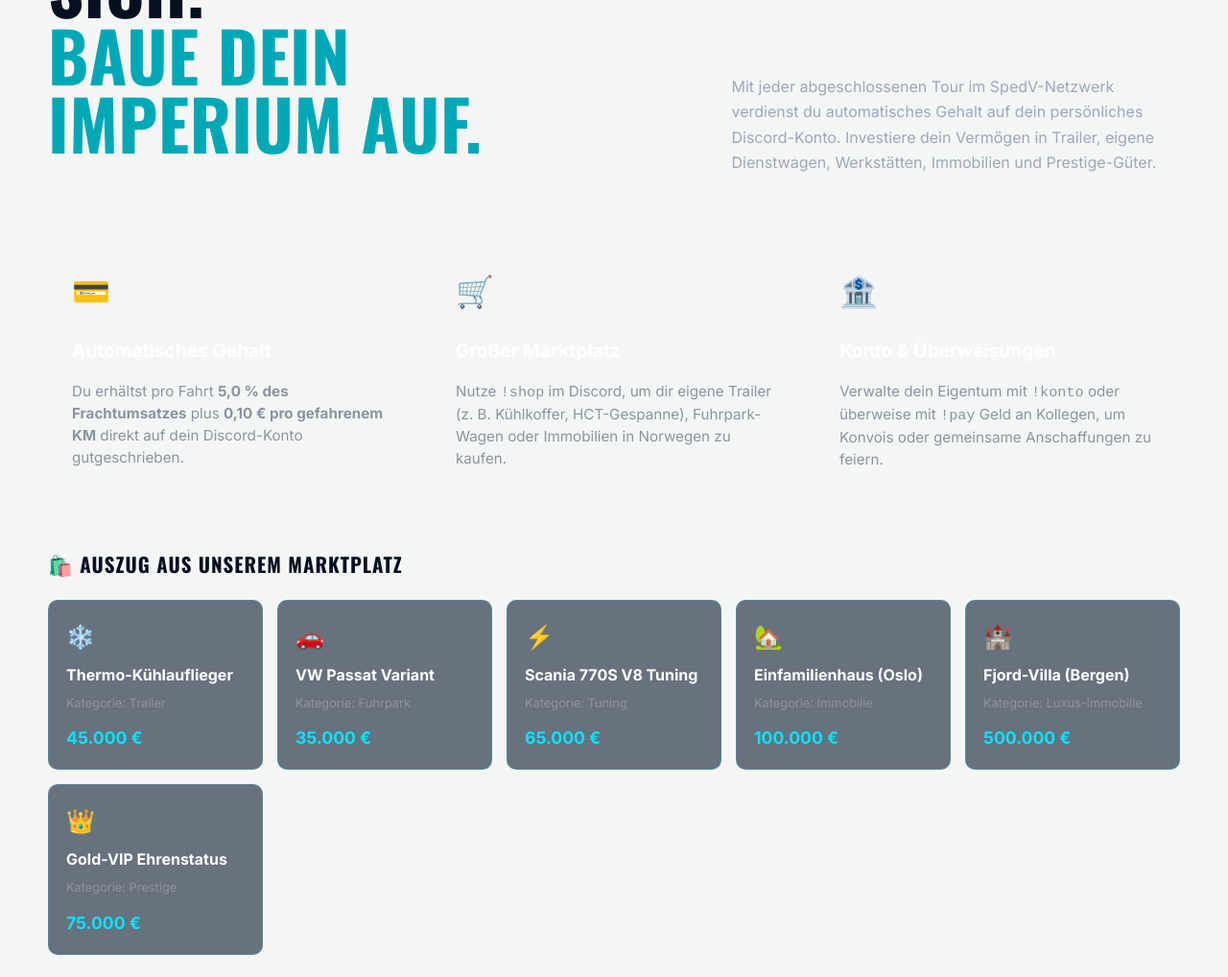
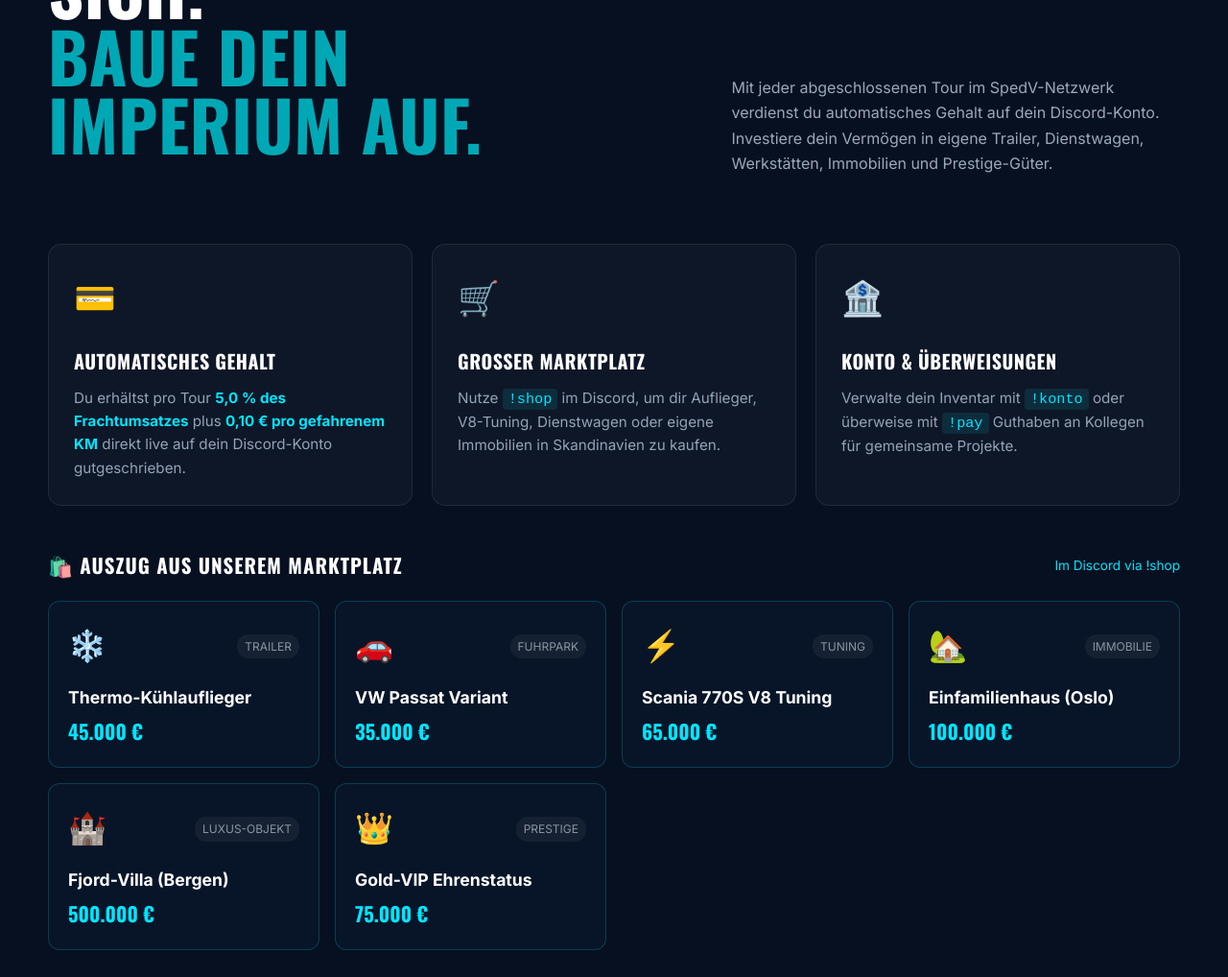
Before and after one commit to nordland-logistik/ets, a plain HTML site: page index.html in a window 1280 px wide. Shown: the part 2242-3260 px from the top of the page at 96% size. Drawn offline with nearby package versions, Linux system fonts and the light colour scheme; no server answers.

Commit message:
Enhance styles and content in index.html
Updated styles and content in the economy section and shop preview grid for improved visual consistency and clarity.

```diff
--- a/index.html
+++ b/index.html
@@ -95,7 +95,7 @@
     </div>
 
     <!-- Top 5 Tabelle -->
-    <h3 style="font-size: 1.3rem; margin-bottom: 15px; text-transform: uppercase; font-family: 'Oswald', sans-serif; letter-spacing: 1px;">🏆 Top 5 Fahrer des Monats</h3>
+    <h3 style="font-size: 1.3rem; margin-bottom: 15px; text-transform: uppercase; font-family: 'Oswald', sans-serif; letter-spacing: 1px; color: #FFF;">🏆 Top 5 Fahrer des Monats</h3>
     <div style="overflow-x: auto; border-radius: 12px; border: 1px solid rgba(255, 255, 255, 0.08); background: rgba(10, 25, 47, 0.6);">
       <table style="width: 100%; border-collapse: collapse; text-align: left;">
         <thead>
@@ -118,80 +118,96 @@
 <!-- ======================================================= -->
 <!-- NORDLAND ECONOMY & MARKTPLATZ SECTION                   -->
 <!-- ======================================================= -->
-<section id="economy" class="section">
+<section id="economy" class="section dark" style="border-top: 1px solid rgba(255, 255, 255, 0.05);">
   <div class="container">
     <div class="section-head">
       <div>
         <div class="eyebrow">VIRTUELLES WIRTSCHAFTSSYSTEM</div>
         <h2>Fahrten lohnen sich.<br><span>Baue dein Imperium auf.</span></h2>
       </div>
-      <p>Mit jeder abgeschlossenen Tour im SpedV-Netzwerk verdienst du automatisches Gehalt auf dein persönliches Discord-Konto. Investiere dein Vermögen in Trailer, eigene Dienstwagen, Werkstätten, Immobilien und Prestige-Güter.</p>
+      <p>Mit jeder abgeschlossenen Tour im SpedV-Netzwerk verdienst du automatisches Gehalt auf dein Discord-Konto. Investiere dein Vermögen in eigene Trailer, Dienstwagen, Werkstätten, Immobilien und Prestige-Güter.</p>
     </div>
 
-    <!-- 3 Funktionskacheln -->
-    <div style="display: grid; grid-template-columns: repeat(auto-fit, minmax(280px, 1fr)); gap: 20px; margin-bottom: 40px;">
-      <div style="background: rgba(255, 255, 255, 0.02); border: 1px solid rgba(255, 255, 255, 0.08); border-radius: 12px; padding: 24px;">
-        <div style="font-size: 2rem; margin-bottom: 10px;">💳</div>
-        <h3 style="font-size: 1.2rem; color: #FFF; margin-bottom: 8px;">Automatisches Gehalt</h3>
-        <p style="color: #8B949E; font-size: 0.95rem; line-height: 1.5;">Du erhältst pro Fahrt <b>5,0 % des Frachtumsatzes</b> plus <b>0,10 € pro gefahrenem KM</b> direkt auf dein Discord-Konto gutgeschrieben.</p>
+    <!-- 3 Funktionskacheln im Dark-Design -->
+    <div style="display: grid; grid-template-columns: repeat(auto-fit, minmax(280px, 1fr)); gap: 20px; margin-bottom: 45px;">
+      <div style="background: rgba(255, 255, 255, 0.03); border: 1px solid rgba(255, 255, 255, 0.08); border-radius: 14px; padding: 26px;">
+        <div style="font-size: 2.2rem; margin-bottom: 12px;">💳</div>
+        <h3 style="font-size: 1.25rem; color: #FFF; margin-bottom: 10px; font-family: 'Oswald', sans-serif; letter-spacing: 0.5px;">AUTOMATISCHES GEHALT</h3>
+        <p style="color: #94A3B8; font-size: 0.95rem; line-height: 1.6; margin: 0;">Du erhältst pro Tour <strong style="color: #00E5FF;">5,0 % des Frachtumsatzes</strong> plus <strong style="color: #00E5FF;">0,10 € pro gefahrenem KM</strong> direkt live auf dein Discord-Konto gutgeschrieben.</p>
       </div>
 
-      <div style="background: rgba(255, 255, 255, 0.02); border: 1px solid rgba(255, 255, 255, 0.08); border-radius: 12px; padding: 24px;">
-        <div style="font-size: 2rem; margin-bottom: 10px;">🛒</div>
-        <h3 style="font-size: 1.2rem; color: #FFF; margin-bottom: 8px;">Großer Marktplatz</h3>
-        <p style="color: #8B949E; font-size: 0.95rem; line-height: 1.5;">Nutze <code>!shop</code> im Discord, um dir eigene Trailer (z. B. Kühlkoffer, HCT-Gespanne), Fuhrpark-Wagen oder Immobilien in Norwegen zu kaufen.</p>
+      <div style="background: rgba(255, 255, 255, 0.03); border: 1px solid rgba(255, 255, 255, 0.08); border-radius: 14px; padding: 26px;">
+        <div style="font-size: 2.2rem; margin-bottom: 12px;">🛒</div>
+        <h3 style="font-size: 1.25rem; color: #FFF; margin-bottom: 10px; font-family: 'Oswald', sans-serif; letter-spacing: 0.5px;">GROSSER MARKTPLATZ</h3>
+        <p style="color: #94A3B8; font-size: 0.95rem; line-height: 1.6; margin: 0;">Nutze <code style="background: rgba(0, 229, 255, 0.1); color: #00E5FF; padding: 2px 6px; border-radius: 4px;">!shop</code> im Discord, um dir Auflieger, V8-Tuning, Dienstwagen oder eigene Immobilien in Skandinavien zu kaufen.</p>
       </div>
 
-      <div style="background: rgba(255, 255, 255, 0.02); border: 1px solid rgba(255, 255, 255, 0.08); border-radius: 12px; padding: 24px;">
-        <div style="font-size: 2rem; margin-bottom: 10px;">🏦</div>
-        <h3 style="font-size: 1.2rem; color: #FFF; margin-bottom: 8px;">Konto & Überweisungen</h3>
-        <p style="color: #8B949E; font-size: 0.95rem; line-height: 1.5;">Verwalte dein Eigentum mit <code>!konto</code> oder überweise mit <code>!pay</code> Geld an Kollegen, um Konvois oder gemeinsame Anschaffungen zu feiern.</p>
+      <div style="background: rgba(255, 255, 255, 0.03); border: 1px solid rgba(255, 255, 255, 0.08); border-radius: 14px; padding: 26px;">
+        <div style="font-size: 2.2rem; margin-bottom: 12px;">🏦</div>
+        <h3 style="font-size: 1.25rem; color: #FFF; margin-bottom: 10px; font-family: 'Oswald', sans-serif; letter-spacing: 0.5px;">KONTO & ÜBERWEISUNGEN</h3>
+        <p style="color: #94A3B8; font-size: 0.95rem; line-height: 1.6; margin: 0;">Verwalte dein Inventar mit <code style="background: rgba(0, 229, 255, 0.1); color: #00E5FF; padding: 2px 6px; border-radius: 4px;">!konto</code> oder überweise mit <code style="background: rgba(0, 229, 255, 0.1); color: #00E5FF; padding: 2px 6px; border-radius: 4px;">!pay</code> Guthaben an Kollegen für gemeinsame Projekte.</p>
       </div>
     </div>
 
-    <!-- Shop Vorschau Grid -->
-    <h3 style="font-size: 1.3rem; margin-bottom: 20px; text-transform: uppercase; font-family: 'Oswald', sans-serif; letter-spacing: 1px;">🛍️ Auszug aus unserem Marktplatz</h3>
-    <div style="display: grid; grid-template-columns: repeat(auto-fit, minmax(220px, 1fr)); gap: 15px;">
-      <div style="background: rgba(10, 25, 47, 0.6); border: 1px solid rgba(0, 229, 255, 0.2); border-radius: 10px; padding: 18px;">
-        <div style="font-size: 1.5rem;">❄️</div>
-        <b style="color: #FFF; display: block; margin: 6px 0 2px;">Thermo-Kühlauflieger</b>
-        <span style="color: #8B949E; font-size: 0.8rem;">Kategorie: Trailer</span>
-        <div style="color: #00E5FF; font-weight: 700; font-size: 1.1rem; margin-top: 10px;">45.000 €</div>
+    <!-- Shop Vorschau Grid (sauberes 3-Spalten-Raster) -->
+    <div style="display: flex; justify-content: space-between; align-items: center; margin-bottom: 20px;">
+      <h3 style="font-size: 1.3rem; text-transform: uppercase; font-family: 'Oswald', sans-serif; letter-spacing: 1px; color: #FFF; margin: 0;">🛍️ Auszug aus unserem Marktplatz</h3>
+      <span style="font-size: 0.85rem; color: #00E5FF;">Im Discord via !shop</span>
+    </div>
+
+    <div style="display: grid; grid-template-columns: repeat(auto-fit, minmax(280px, 1fr)); gap: 16px;">
+      <div style="background: rgba(10, 25, 47, 0.6); border: 1px solid rgba(0, 229, 255, 0.2); border-radius: 12px; padding: 20px; transition: transform 0.2s ease;">
+        <div style="display: flex; justify-content: space-between; align-items: center;">
+          <span style="font-size: 2rem;">❄️</span>
+          <span style="font-size: 0.75rem; color: #8B949E; background: rgba(255, 255, 255, 0.05); padding: 3px 8px; border-radius: 12px; text-transform: uppercase;">Trailer</span>
+        </div>
+        <div style="color: #FFF; font-weight: 700; font-size: 1.1rem; margin: 12px 0 4px;">Thermo-Kühlauflieger</div>
+        <div style="color: #00E5FF; font-weight: 800; font-size: 1.3rem; font-family: 'Oswald', sans-serif;">45.000 €</div>
       </div>
 
-      <div style="background: rgba(10, 25, 47, 0.6); border: 1px solid rgba(0, 229, 255, 0.2); border-radius: 10px; padding: 18px;">
-        <div style="font-size: 1.5rem;">🚗</div>
-        <b style="color: #FFF; display: block; margin: 6px 0 2px;">VW Passat Variant</b>
-        <span style="color: #8B949E; font-size: 0.8rem;">Kategorie: Fuhrpark</span>
-        <div style="color: #00E5FF; font-weight: 700; font-size: 1.1rem; margin-top: 10px;">35.000 €</div>
+      <div style="background: rgba(10, 25, 47, 0.6); border: 1px solid rgba(0, 229, 255, 0.2); border-radius: 12px; padding: 20px; transition: transform 0.2s ease;">
+        <div style="display: flex; justify-content: space-between; align-items: center;">
+          <span style="font-size: 2rem;">🚗</span>
+          <span style="font-size: 0.75rem; color: #8B949E; background: rgba(255, 255, 255, 0.05); padding: 3px 8px; border-radius: 12px; text-transform: uppercase;">Fuhrpark</span>
+        </div>
+        <div style="color: #FFF; font-weight: 700; font-size: 1.1rem; margin: 12px 0 4px;">VW Passat Variant</div>
+        <div style="color: #00E5FF; font-weight: 800; font-size: 1.3rem; font-family: 'Oswald', sans-serif;">35.000 €</div>
       </div>
 
-      <div style="background: rgba(10, 25, 47, 0.6); border: 1px solid rgba(0, 229, 255, 0.2); border-radius: 10px; padding: 18px;">
-        <div style="font-size: 1.5rem;">⚡</div>
-        <b style="color: #FFF; display: block; margin: 6px 0 2px;">Scania 770S V8 Tuning</b>
-        <span style="color: #8B949E; font-size: 0.8rem;">Kategorie: Tuning</span>
-        <div style="color: #00E5FF; font-weight: 700; font-size: 1.1rem; margin-top: 10px;">65.000 €</div>
+      <div style="background: rgba(10, 25, 47, 0.6); border: 1px solid rgba(0, 229, 255, 0.2); border-radius: 12px; padding: 20px; transition: transform 0.2s ease;">
+        <div style="display: flex; justify-content: space-between; align-items: center;">
+          <span style="font-size: 2rem;">⚡</span>
+          <span style="font-size: 0.75rem; color: #8B949E; background: rgba(255, 255, 255, 0.05); padding: 3px 8px; border-radius: 12px; text-transform: uppercase;">Tuning</span>
+        </div>
+        <div style="color: #FFF; font-weight: 700; font-size: 1.1rem; margin: 12px 0 4px;">Scania 770S V8 Tuning</div>
+        <div style="color: #00E5FF; font-weight: 800; font-size: 1.3rem; font-family: 'Oswald', sans-serif;">65.000 €</div>
       </div>
 
-      <div style="background: rgba(10, 25, 47, 0.6); border: 1px solid rgba(0, 229, 255, 0.2); border-radius: 10px; padding: 18px;">
-        <div style="font-size: 1.5rem;">🏡</div>
-        <b style="color: #FFF; display: block; margin: 6px 0 2px;">Einfamilienhaus (Oslo)</b>
-        <span style="color: #8B949E; font-size: 0.8rem;">Kategorie: Immobilie</span>
-        <div style="color: #00E5FF; font-weight: 700; font-size: 1.1rem; margin-top: 10px;">100.000 €</div>
+      <div style="background: rgba(10, 25, 47, 0.6); border: 1px solid rgba(0, 229, 255, 0.2); border-radius: 12px; padding: 20px; transition: transform 0.2s ease;">
+        <div style="display: flex; justify-content: space-between; align-items: center;">
+          <span style="font-size: 2rem;">🏡</span>
+          <span style="font-size: 0.75rem; color: #8B949E; background: rgba(255, 255, 255, 0.05); padding: 3px 8px; border-radius: 12px; text-transform: uppercase;">Immobilie</span>
+        </div>
+        <div style="color: #FFF; font-weight: 700; font-size: 1.1rem; margin: 12px 0 4px;">Einfamilienhaus (Oslo)</div>
+        <div style="color: #00E5FF; font-weight: 800; font-size: 1.3rem; font-family: 'Oswald', sans-serif;">100.000 €</div>
       </div>
 
-      <div style="background: rgba(10, 25, 47, 0.6); border: 1px solid rgba(0, 229, 255, 0.2); border-radius: 10px; padding: 18px;">
-        <div style="font-size: 1.5rem;">🏰</div>
-        <b style="color: #FFF; display: block; margin: 6px 0 2px;">Fjord-Villa (Bergen)</b>
-        <span style="color: #8B949E; font-size: 0.8rem;">Kategorie: Luxus-Immobilie</span>
-        <div style="color: #00E5FF; font-weight: 700; font-size: 1.1rem; margin-top: 10px;">500.000 €</div>
+      <div style="background: rgba(10, 25, 47, 0.6); border: 1px solid rgba(0, 229, 255, 0.2); border-radius: 12px; padding: 20px; transition: transform 0.2s ease;">
+        <div style="display: flex; justify-content: space-between; align-items: center;">
+          <span style="font-size: 2rem;">🏰</span>
+          <span style="font-size: 0.75rem; color: #8B949E; background: rgba(255, 255, 255, 0.05); padding: 3px 8px; border-radius: 12px; text-transform: uppercase;">Luxus-Objekt</span>
+        </div>
+        <div style="color: #FFF; font-weight: 700; font-size: 1.1rem; margin: 12px 0 4px;">Fjord-Villa (Bergen)</div>
+        <div style="color: #00E5FF; font-weight: 800; font-size: 1.3rem; font-family: 'Oswald', sans-serif;">500.000 €</div>
       </div>
 
-      <div style="background: rgba(10, 25, 47, 0.6); border: 1px solid rgba(0, 229, 255, 0.2); border-radius: 10px; padding: 18px;">
-        <div style="font-size: 1.5rem;">👑</div>
-        <b style="color: #FFF; display: block; margin: 6px 0 2px;">Gold-VIP Ehrenstatus</b>
-        <span style="color: #8B949E; font-size: 0.8rem;">Kategorie: Prestige</span>
-        <div style="color: #00E5FF; font-weight: 700; font-size: 1.1rem; margin-top: 10px;">75.000 €</div>
+      <div style="background: rgba(10, 25, 47, 0.6); border: 1px solid rgba(0, 229, 255, 0.2); border-radius: 12px; padding: 20px; transition: transform 0.2s ease;">
+        <div style="display: flex; justify-content: space-between; align-items: center;">
+          <span style="font-size: 2rem;">👑</span>
+          <span style="font-size: 0.75rem; color: #8B949E; background: rgba(255, 255, 255, 0.05); padding: 3px 8px; border-radius: 12px; text-transform: uppercase;">Prestige</span>
+        </div>
+        <div style="color: #FFF; font-weight: 700; font-size: 1.1rem; margin: 12px 0 4px;">Gold-VIP Ehrenstatus</div>
+        <div style="color: #00E5FF; font-weight: 800; font-size: 1.3rem; font-family: 'Oswald', sans-serif;">75.000 €</div>
       </div>
     </div>
   </div>
```
